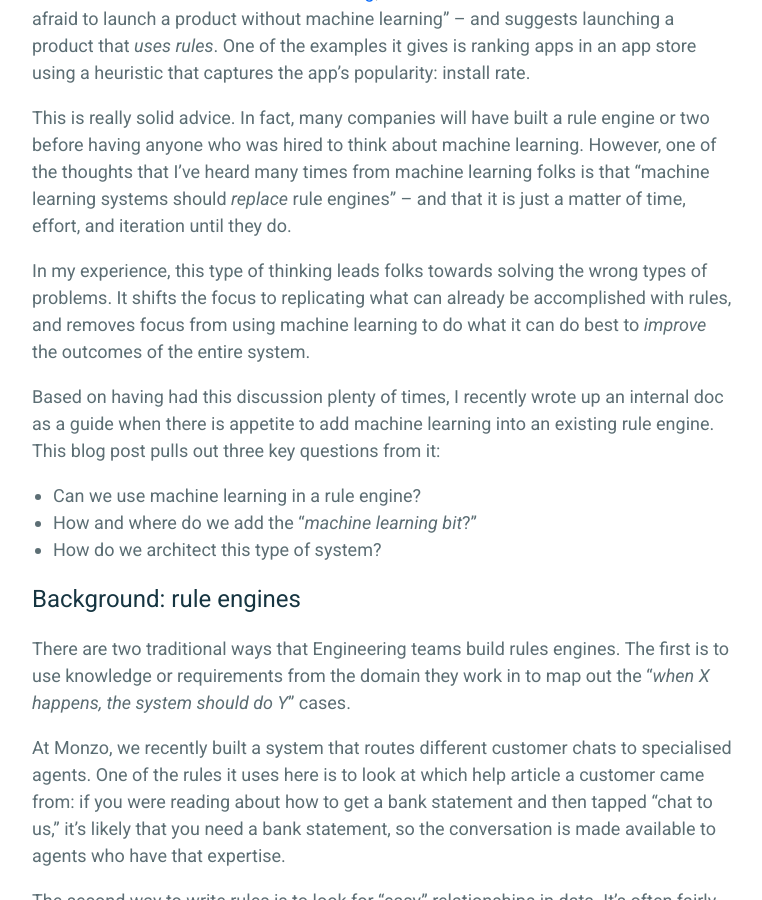
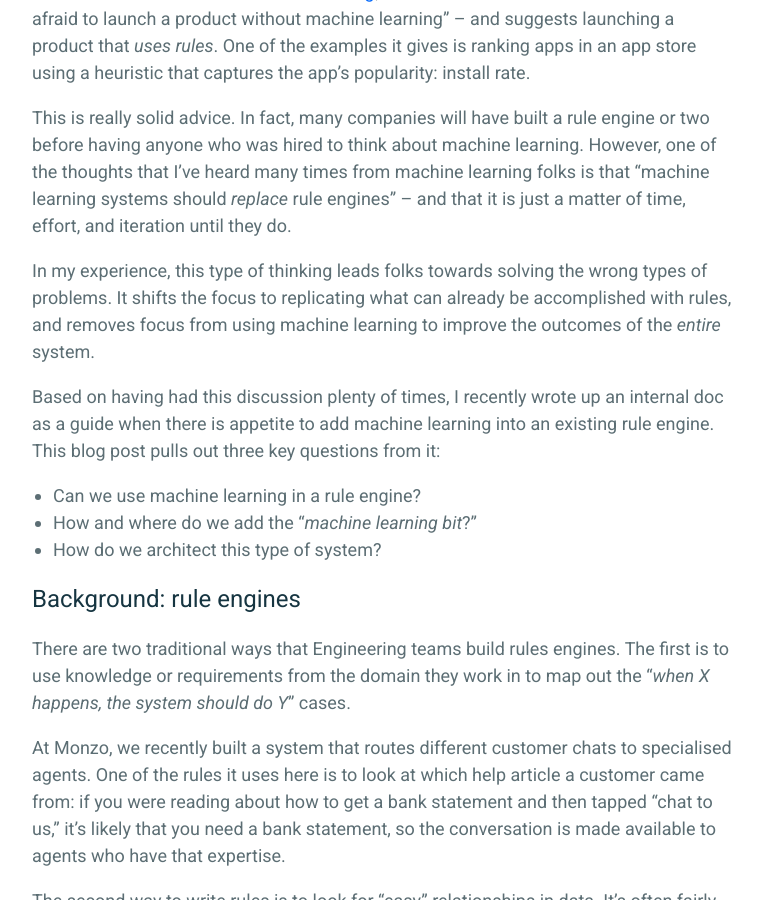
Before and after one commit to nlathia/nlathia.github.io, a Jekyll site: the page built from _posts/2020-10-09-ML-and-rule-engines.md, in a window 1280 px wide and 900 px high, scrolled down 406 px. Shown: the whole window, without its empty margins (258-1020 px from the left). Built offline with Jekyll 4.4.1, drawn with Linux system fonts in a browser that asks for light colours.

Commit message:
Update _posts/2020-10-09-ML-and-rule-engines.md

```diff
--- a/_posts/2020-10-09-ML-and-rule-engines.md
+++ b/_posts/2020-10-09-ML-and-rule-engines.md
@@ -9,7 +9,7 @@ In the infamous [Rules of Machine Learning](https://developers.google.com/machin
 
 This is really solid advice. In fact, many companies will have built a rule engine or two before having anyone who was hired to think about machine learning. However, one of the thoughts that I've heard many times from machine learning folks is that "machine learning systems should _replace_ rule engines" -- and that it is just a matter of time, effort, and iteration until they do.
 
-In my experience, this type of thinking leads folks towards solving the wrong types of problems. It shifts the focus to replicating what can already be accomplished with rules, and removes focus from using machine learning to do what it can do best to _improve_ the outcomes of the entire system.
+In my experience, this type of thinking leads folks towards solving the wrong types of problems. It shifts the focus to replicating what can already be accomplished with rules, and removes focus from using machine learning to improve the outcomes of the _entire_ system.
 
 Based on having had this discussion plenty of times, I recently wrote up an internal doc as a guide when there is appetite to add machine learning into an existing rule engine. This blog post pulls out three key questions from it:
 
```
